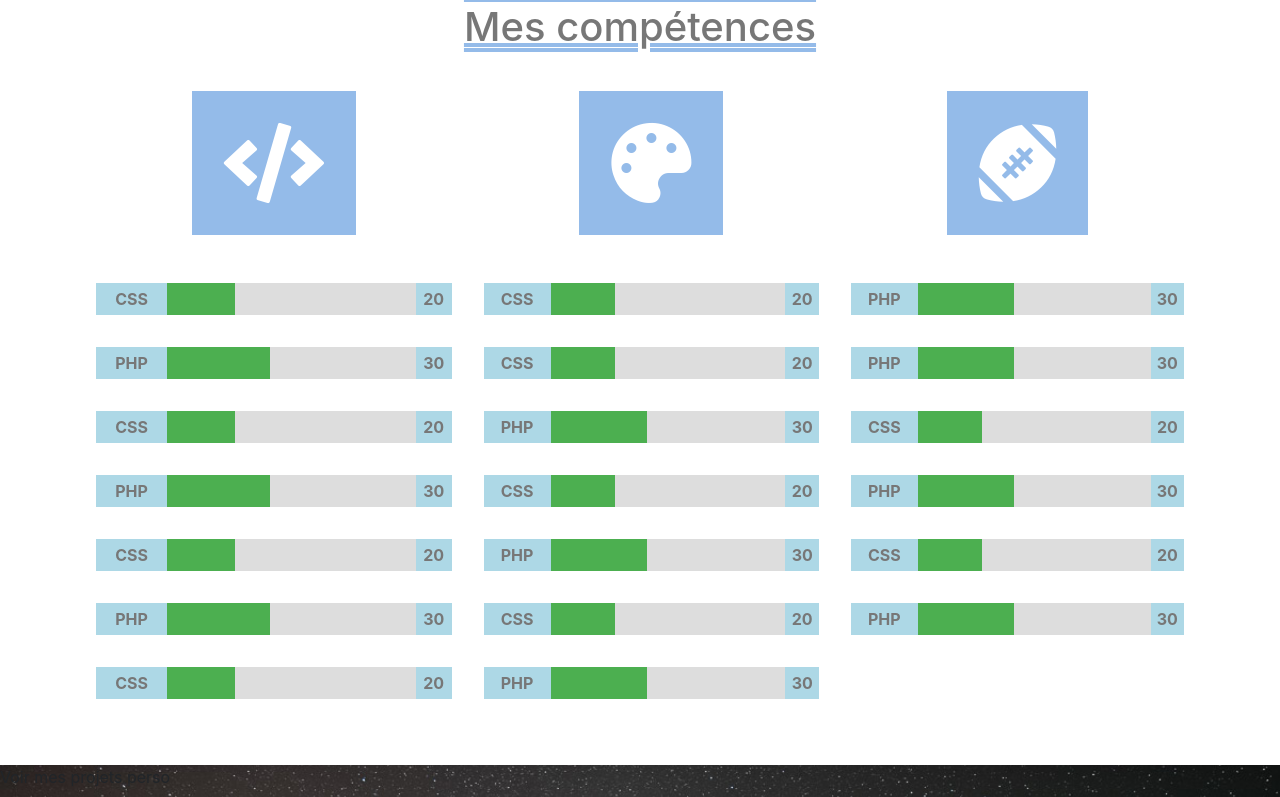
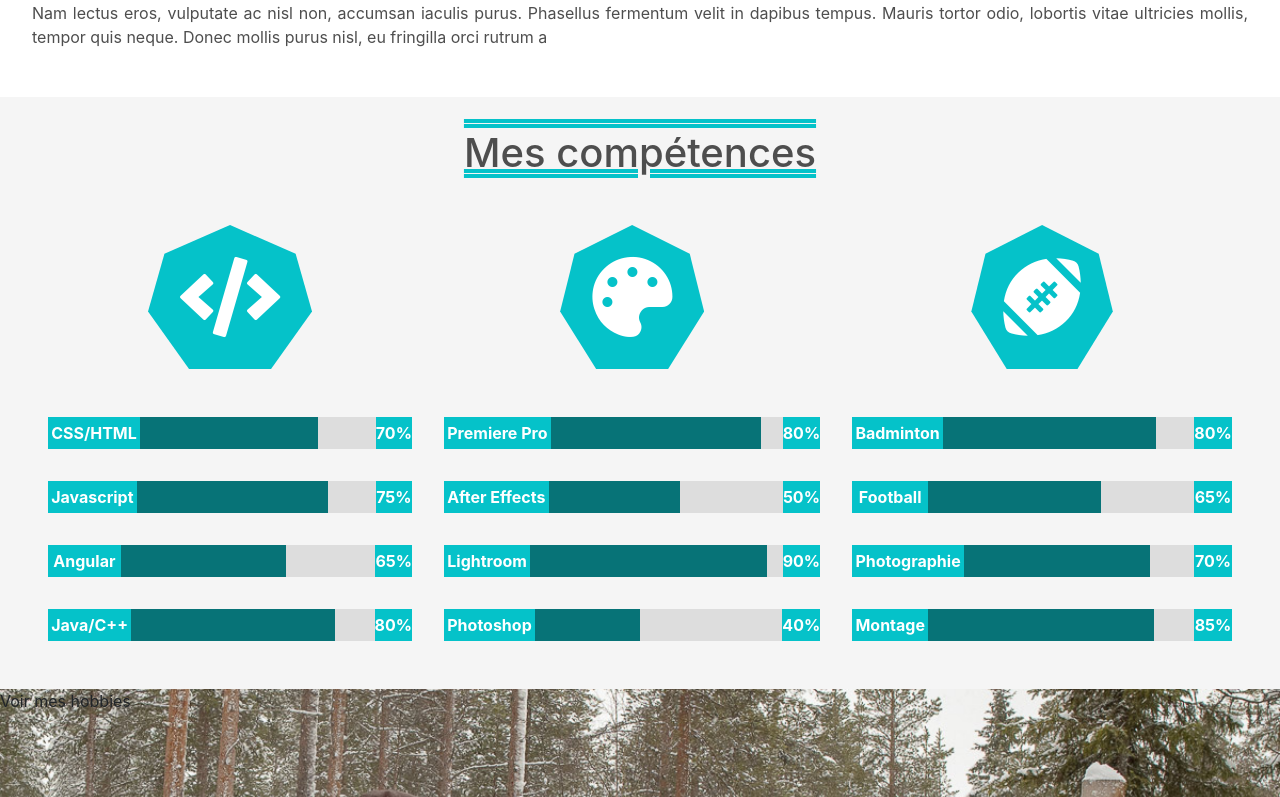
Before and after one commit to jorismi/jorisPortfolio, an Angular app: page /welcome in a window 1280 px wide. Shown: the part 1143-1940 px from the top of the page. Built offline with nearby package versions, Linux system fonts and the light colour scheme.

Commit message:
finish Skill jauge section

```diff
--- a/src/app/welcome/welcome.component.html
+++ b/src/app/welcome/welcome.component.html
@@ -1,26 +1,6 @@
 <div id="homePageSection" class="parallax homePageSection"></div>
 <div class="foregroundHomePageText">Joris <br /> Développeur web</div>
-<div class="homeSkillContainer">
-    <h1 class="mySkills">Mes compétences</h1>
-    <div class="allSkillContainer" id="allSkillContainer">
-        <div class="skillBadge">
-            <i class="fas fa-code"></i>
-        </div>
-        <div class="skillBadge"><i class="fas fa-palette"></i></div>
-        <div class="skillBadge"><i class="fas fa-football-ball"></i></div>
-        <div class="skillContainer" [ngClass]="{'skillContainerActivated' : skillVisible}" *ngFor="let skill of skills">
-            <div class="skillText skillName">{{skill.skillName}}</div>
-            <div class="skill" [ngClass]="{'skillActivated' : skillVisible}"></div>
-            <div class="skillText skillPercentValue">{{skill.skillPercentValue}}</div>
-        </div>
-    </div>
-</div>
-<div class="parallax personnalProjectSection">
-    <div class="personnalProjectTextContainer">
-        <div class="personnalProjectText"> Voir mes projets perso </div>
-    </div>
-</div>
-<div class="homeSkillContainer">
+<div class="homePageTextContainer aboutMeContainer">
     <div>
         <p>Lorem ipsum dolor sit amet, consectetur adipiscing elit. Nam consequat iaculis enim eget sollicitudin. Etiam
             aliquet congue nibh, vitae blandit velit accumsan sit amet. Sed molestie condimentum ligula vel varius.
@@ -30,6 +10,19 @@
             nisl, eu fringilla orci rutrum a </p>
     </div>
 </div>
+<div class="homePageTextContainer homeSkillContainer">
+    <h1 class="mySkills">Mes compétences</h1>
+    <div class="allSkillContainer" id="allSkillContainer">
+        <i class="fas fa-code skillBadge" [ngClass]="{'skillBadgeActivated' : skillVisible}"></i>
+        <i class="fas fa-palette skillBadge" [ngClass]="{'skillBadgeActivated' : skillVisible}"></i>
+        <i class="fas fa-football-ball skillBadge" [ngClass]="{'skillBadgeActivated' : skillVisible}"></i>
+        <div class="skillContainer" [ngClass]="{'skillContainerActivated' : skillVisible}" *ngFor="let skill of skills">
+            <div class="skillText skillName">{{skill.skillName}}</div>
+            <div class="skill" [ngClass]="{'skillActivated' : skillVisible}"></div>
+            <div class="skillText skillPercentValue">{{skill.skillPercentValue}}%</div>
+        </div>
+    </div>
+</div>
 <div class="parallax hobbiesSection">
     <div class="cutoutHobbiesText">Loisirs</div>
     <div class="hobbiesTextContainer">
--- a/src/app/welcome/welcome.component.scss
+++ b/src/app/welcome/welcome.component.scss
@@ -6,10 +6,42 @@
     position: relative;
 }
 
+.homePageTextContainer{
+    color: #4e4e4e;
+    text-align:center;
+    padding:2rem;
+    text-align: justify;
+}
+
+.foregroundHomePageText{
+    background-color: rgb(0,0,0); /* Fallback color */
+    background-color: rgba(0,0,0, 0.8); /* Black w/opacity/see-through */
+    font-size: 5vw;
+    color: white;
+    font-weight: bold;
+    border: 3px solid #f1f1f1;
+    position: absolute;
+    top: 70%;
+    left: 50%;
+    transform: translate(-50%, -50%);
+    z-index: 2;
+    width: 50%;
+    padding: 2rem;
+    text-align: center;
+}
+
+.aboutMeContainer{
+    background-color:white ;
+}
+
+.homeSkillContainer{
+    background-color:#F5F5F5;
+}
+
 .mySkills{
     text-align: center;
-    padding: 2rem;
-    text-decoration: underline overline double #94bbe9;
+    margin-bottom: 3rem;
+    text-decoration: underline overline double #05C2C9;
 }
 
 .allSkillContainer{
@@ -18,19 +50,19 @@
 }
 
 .skillBadge{
-    text-align: center;
     margin-bottom: 2rem;
+    font-size: 5rem;
+    margin: 0 auto 2rem;
+    clip-path: polygon(50% 0%, 90% 20%, 100% 60%, 75% 100%, 25% 100%, 0% 60%, 10% 20%);
+    padding: 2rem;
+    background-color: #05C2C9;
+    color: white;
+    opacity: 0;
+    transition: opacity 3s ease-in-out;
 }
 
-.skillBadge > .fas{
-    font-size: 5rem;
-    padding: 2rem;
-    background-color: #94bbe9;
-    color: white;
-}
-
-.skillBadge > .fas:hover{
-    color: white;
+.skillBadgeActivated{
+    opacity: 1;
 }
 
 .skillContainer {
@@ -49,15 +81,17 @@
 
 .skillText{
     display: inline-block;
-    background-color: lightblue;
+    background-color: #05C2C9;
     text-align: center;
     vertical-align: top;
     min-height: 100%;
     line-height: 2rem;
     font-weight: bold;
+    color: white;
 }
 
 .skillName{
+    padding: 0 0.2rem 0 0.2rem;
     min-width: 20%;
 }
 
@@ -73,25 +107,8 @@
     max-width: 70%;
     min-height: 100%;
     color: white;
-    background-color: #4CAF50;
-    transition: width 3s ease-in-out 1s;
-}
-
-.foregroundHomePageText{
-    background-color: rgb(0,0,0); /* Fallback color */
-    background-color: rgba(0,0,0, 0.8); /* Black w/opacity/see-through */
-    font-size: 5vw;
-    color: white;
-    font-weight: bold;
-    border: 3px solid #f1f1f1;
-    position: absolute;
-    top: 70%;
-    left: 50%;
-    transform: translate(-50%, -50%);
-    z-index: 2;
-    width: 50%;
-    padding: 2rem;
-    text-align: center;
+    background-color: #077377;
+    transition: width 2s ease-in-out 1s;
 }
 
 .cutoutHobbiesText {
@@ -126,26 +143,3 @@
     min-height: 100%;
     background-image: url("../../assets/photos/large/Laponie-0247.jpg");
 }
-
-.homePageTextContainer{
-    position: absolute;
-    left: 20%;
-    top: 20%;
-    max-width: 100%;
-    text-align: center;
-}
-
-.homePageText{
-    background-color: #111;
-    color: #fff;
-    font-size:2rem;
-    padding: 1rem;
-}
-
-.homeSkillContainer{
-    color: #777;
-    background-color:white;
-    text-align:center;
-    padding:50px 80px;
-    text-align: justify;
-}
--- a/src/app/welcome/welcome.component.ts
+++ b/src/app/welcome/welcome.component.ts
@@ -19,40 +19,46 @@ export function debounce(delay: number = 100): MethodDecorator {
 })
 
 export class WelcomeComponent implements OnInit {
-  // TODO add down arrow shape at welcome div
-  // TODO Finish design skill jauge section
-  // TODO Flip badges on hover to make text appear: Programmation, Créatif, loisir (badminton, foot, photo, montages Vidéo)
+  // TODO Make aboutMe section
+  // TODO Make project section
+  // TODO Make Photography section
+  // TODO Make Contact section
+  // TODO BONUS remake skill grid to accept various number of row for each column
+  // TODO BONUS add down arrow shape at welcome div
+  // TODO BONUS Flip badges on hover to make text appear: Programmation, Créatif, loisir (badminton, foot, photo, montages Vidéo)
   // TODO BONUS make scroll sticky header for this page
   // TODO BONUS multiColor for skillJauge
-  skills = [{ skillName: "CSS", skillPercentValue: "20" }, { skillName: "CSS", skillPercentValue: "20" },
-  { skillName: "PHP", skillPercentValue: "30" }, { skillName: "PHP", skillPercentValue: "30" },
-  { skillName: "CSS", skillPercentValue: "20" }, { skillName: "PHP", skillPercentValue: "30" },
-  { skillName: "CSS", skillPercentValue: "20" }, { skillName: "PHP", skillPercentValue: "30" },
-  { skillName: "CSS", skillPercentValue: "20" }, { skillName: "PHP", skillPercentValue: "30" },
-  { skillName: "CSS", skillPercentValue: "20" }, { skillName: "PHP", skillPercentValue: "30" },
-  { skillName: "CSS", skillPercentValue: "20" }, { skillName: "PHP", skillPercentValue: "30" },
-  { skillName: "CSS", skillPercentValue: "20" }, { skillName: "PHP", skillPercentValue: "30" },
-  { skillName: "CSS", skillPercentValue: "20" }, { skillName: "PHP", skillPercentValue: "30" },
-  { skillName: "CSS", skillPercentValue: "20" }, { skillName: "PHP", skillPercentValue: "30" }];
+  skills = [{ skillName: "CSS/HTML", skillPercentValue: "70" }, { skillName: "Premiere Pro", skillPercentValue: "80" },{ skillName: "Badminton", skillPercentValue: "80" },
+  { skillName: "Javascript", skillPercentValue: "75" }, { skillName: "After Effects", skillPercentValue: "50" },{ skillName: "Football", skillPercentValue: "65" },
+  { skillName: "Angular", skillPercentValue: "65" }, { skillName: "Lightroom", skillPercentValue: "90" },{ skillName: "Photographie", skillPercentValue: "70" },
+  { skillName: "Java/C++", skillPercentValue: "80" }, { skillName: "Photoshop", skillPercentValue: "40" },{ skillName: "Montage", skillPercentValue: "85" }];
 
   ngOnInit() { }
 
   skillVisible: boolean = false;
+  skillNamePlusSkillPercentValueWidth=30;
 
   @HostListener('window:scroll', ['$event'])
   @debounce()
   scroll(event) {
+    /*console.log(window.innerHeight);
     console.log(document.getElementById("allSkillContainer").getBoundingClientRect().top);
-    if (document.getElementById("allSkillContainer").getBoundingClientRect().bottom - document.getElementById("homePageSection").offsetHeight < 0) {
+    console.log(document.getElementById("homePageSection").getBoundingClientRect().bottom);*/
+    console.log(document.getElementById("homePageSection").getBoundingClientRect().bottom-window.innerHeight);
+    document.getElementById("allSkillContainer").getBoundingClientRect().bottom - document.getElementById("homePageSection").offsetHeight
+    if (document.getElementById("homePageSection").getBoundingClientRect().bottom-window.innerHeight < 0) {
       this.skillVisible = true;
       let skillsJauge = document.getElementsByClassName("skill");
       for (let i = 0; i < skillsJauge.length; i++) {
         let currentSkillJauge = skillsJauge[i] as HTMLElement;
-        currentSkillJauge.style.width = this.skills[i].skillPercentValue + "%";
+        currentSkillJauge.style.width = this.getPercentageOfNumber(parseInt(this.skills[i].skillPercentValue), 100-this.skillNamePlusSkillPercentValueWidth) + "%";
       }
     }
   }
 
+  getPercentageOfNumber(num: number, percent: number){
+    return (num/100)*percent;
+  }
 
   getSkillPercentageValue(skill) {
     return skill.skillPercentValue;
```
